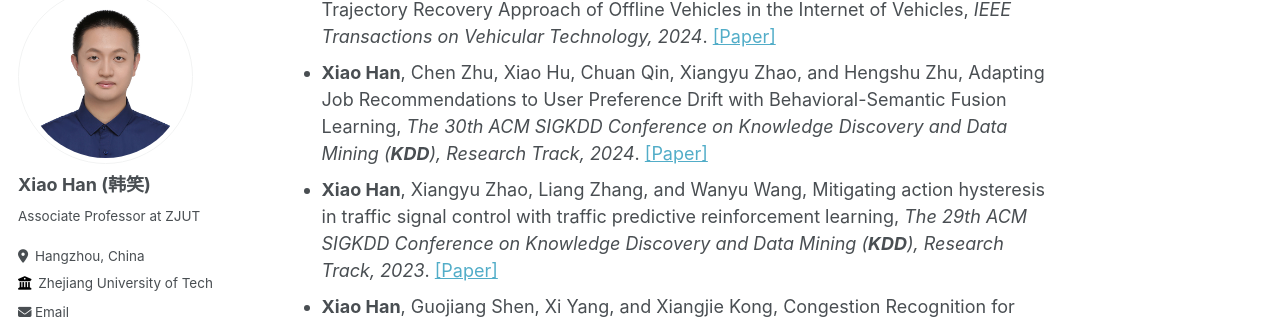
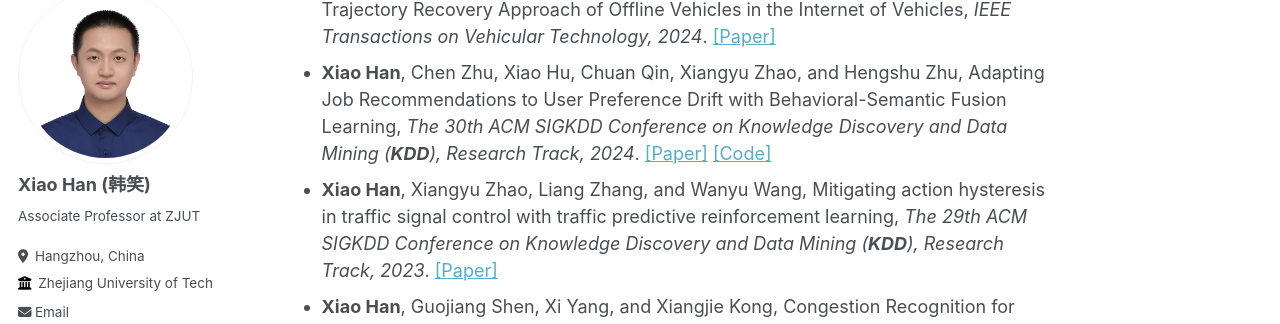
Before and after one commit to hahahenha/hahahenha.github.io, a Jekyll site: the page built from _pages/about.md, in a window 1280 px wide and 900 px high, scrolled down 1367 px. Shown: the part 117-441 px from the top of the window. Built offline with Jekyll 4.4.1, drawn with Linux system fonts in a browser that asks for light colours; some web fonts are replaced.

Commit message:
Update about.md

```diff
--- a/_pages/about.md
+++ b/_pages/about.md
@@ -96,7 +96,8 @@ If you are interested in collaborating with me or want to have a chat, always fe
     <Strong>Xiao Han</Strong>, Chen Zhu, Xiao Hu, Chuan Qin, Xiangyu Zhao, and Hengshu Zhu,
     Adapting Job Recommendations to User Preference Drift with Behavioral-Semantic Fusion Learning,
     <em>The 30th ACM SIGKDD Conference on Knowledge Discovery and Data Mining (<Strong>KDD</Strong>), Research Track, 2024</em>.
-    <a target="_blank" rel="noopener" href="https://arxiv.org/pdf/2407.00082">[Paper]</a>
+    <a target="_blank" rel="noopener" href="../Papers/KDD2024_BISTRO.pdf">[Paper]</a>
+    <a target="_blank" rel="noopener" href="https://github.com/Applied-Machine-Learning-Lab/BISTRO">[Code]</a>
   </li>
 
   <li>
```
